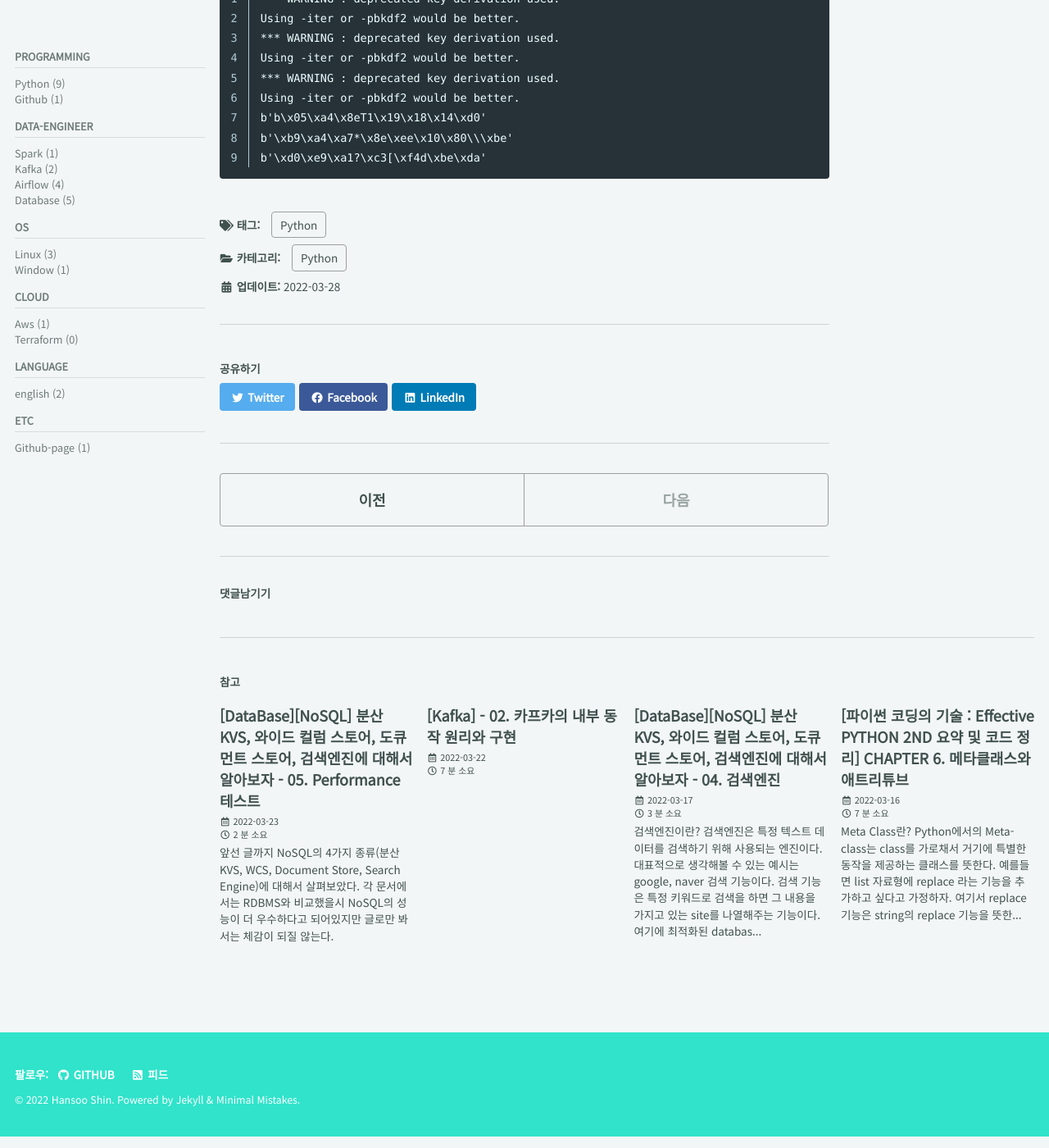
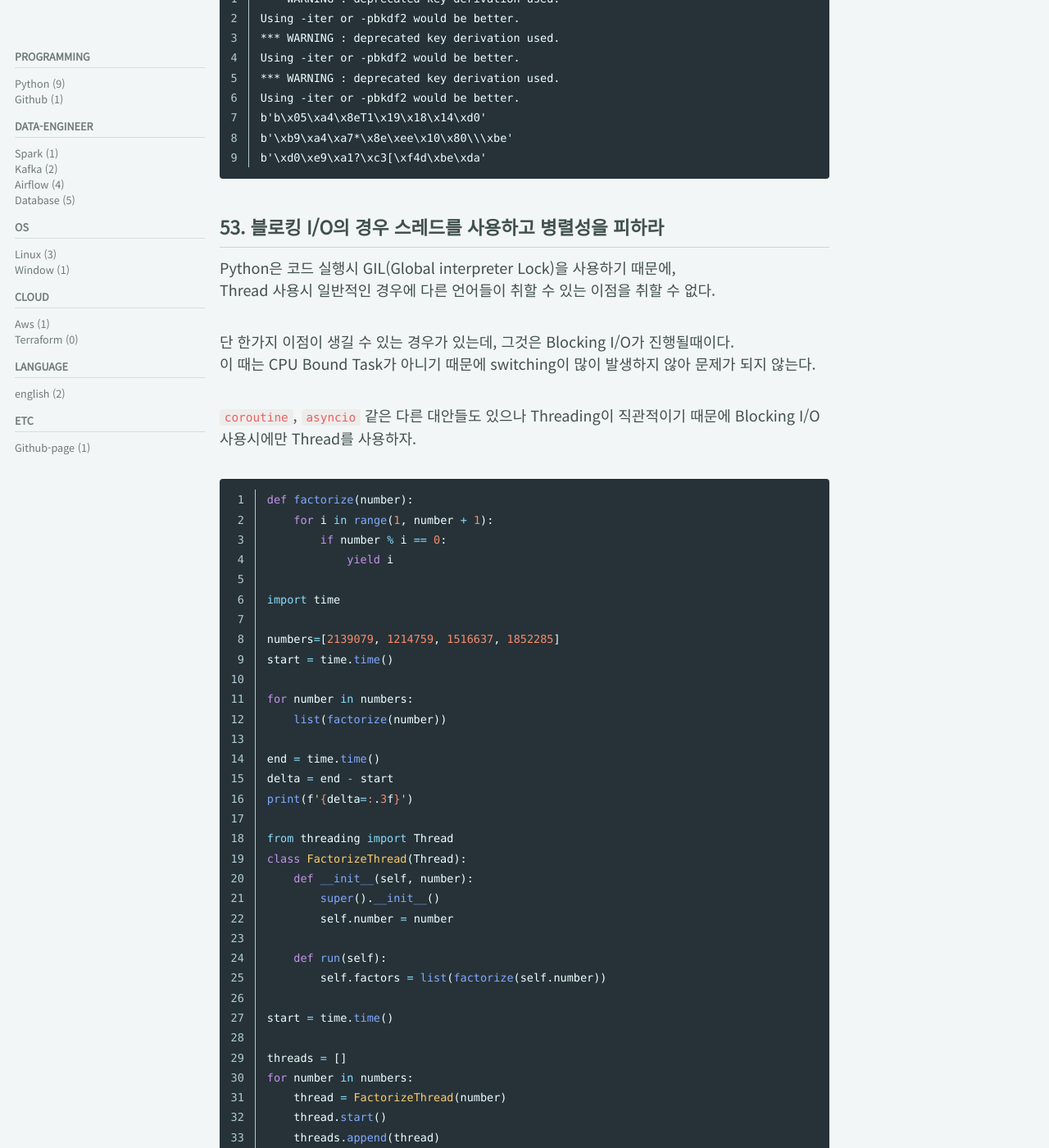
Before and after one commit to dlgldgldgld/dlgldgldgld.github.io, a Jekyll site: the page built from _posts/Python/2022-03-28-effective_python-ch7.md, in a window 1280 px wide and 1400 px high, scrolled down 1977 px. Shown: the whole window at 82% size. Built offline with Jekyll 4.4.1, drawn with Linux system fonts in a browser that asks for light colours; cached includes are drawn as plain includes; comment, search, counter and statistics services are not loaded; some of the changed text lies outside the part shown.

Commit message:
posts update

````diff
--- a/_posts/Python/2022-03-28-effective_python-ch7.md
+++ b/_posts/Python/2022-03-28-effective_python-ch7.md
@@ -78,3 +78,55 @@ b'b\x05\xa4\x8eT1\x19\x18\x14\xd0'
 b'\xb9\xa4\xa7*\x8e\xee\x10\x80\\\xbe'
 b'\xd0\xe9\xa1?\xc3[\xf4d\xbe\xda'
 ```
+
+## 53. 블로킹 I/O의 경우 스레드를 사용하고 병렬성을 피하라
+Python은 코드 실행시 GIL(Global interpreter Lock)을 사용하기 때문에,
+Thread 사용시 일반적인 경우에 다른 언어들이 취할 수 있는 이점을 취할 수 없다.
+
+단 한가지 이점이 생길 수 있는 경우가 있는데, 그것은 Blocking I/O가 진행될때이다.
+이 때는 CPU Bound Task가 아니기 때문에 switching이 많이 발생하지 않아 문제가 되지 않는다.
+
+`coroutine`, `asyncio` 같은 다른 대안들도 있으나 Threading이 직관적이기 때문에 Blocking I/O 사용시에만 Thread를 사용하자.
+
+```python
+def factorize(number):
+    for i in range(1, number + 1):
+        if number % i == 0:
+            yield i
+
+import time
+
+numbers=[2139079, 1214759, 1516637, 1852285]
+start = time.time()
+
+for number in numbers:
+    list(factorize(number))
+
+end = time.time()
+delta = end - start
+print(f'{delta=:.3f}')
+
+from threading import Thread
+class FactorizeThread(Thread):
+    def __init__(self, number):
+        super().__init__()
+        self.number = number
+
+    def run(self):
+        self.factors = list(factorize(self.number))
+
+start = time.time()
+
+threads = []
+for number in numbers:
+    thread = FactorizeThread(number)
+    thread.start()
+    threads.append(thread)
+
+for thread in threads:
+    thread.join()
+
+end = time.time()
+delta = end - start
+print(f'{delta=:.3f}')
+```
````
